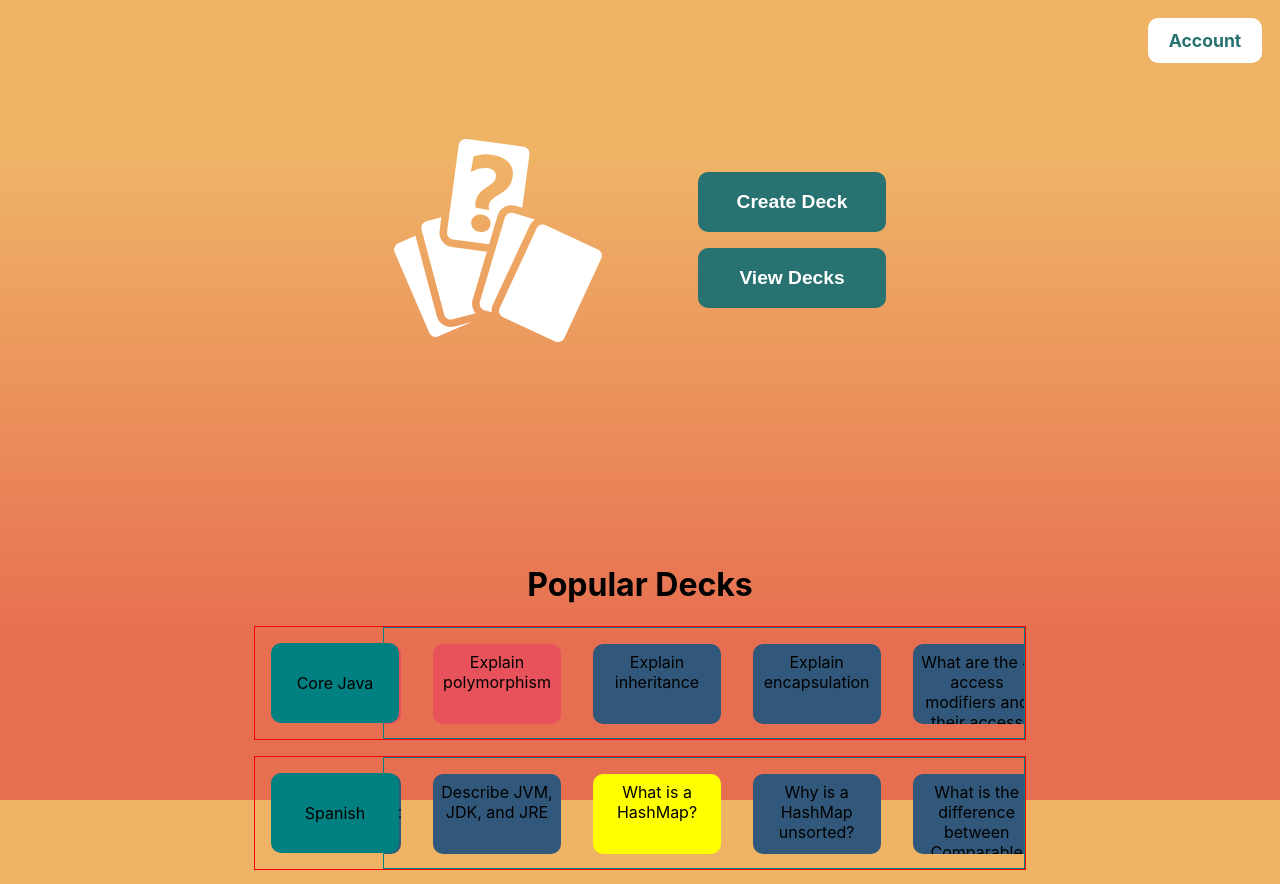
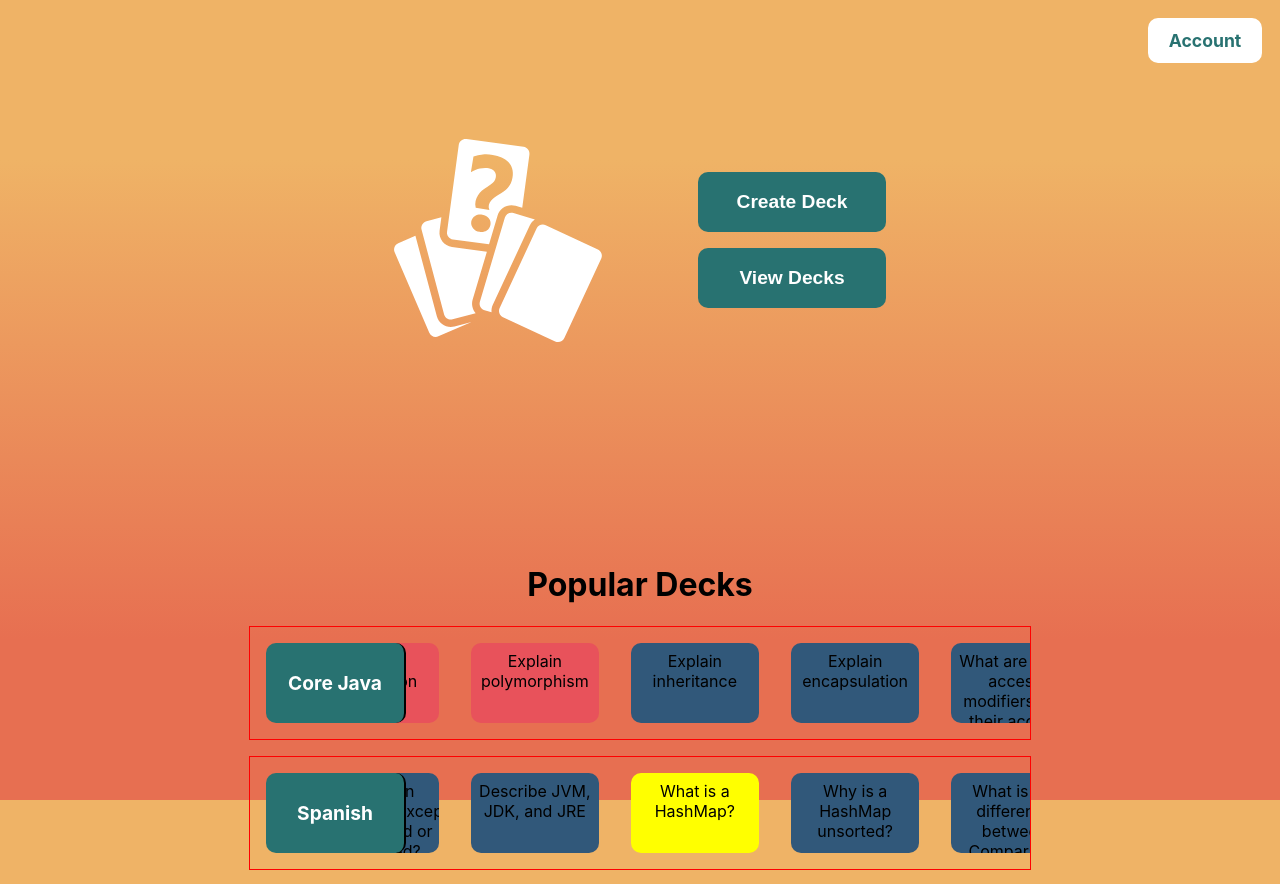
Before and after one commit to michael-mcmasters/Notecards, a React (Create React App) app: page / in a window 1280 px wide. Shown: the top 884 px of the page. Built offline with nearby package versions, Linux system fonts and the light colour scheme.

Commit message:
Style decks and use color theme

```diff
--- a/src/components/homepagetwo/CardsGallary.js
+++ b/src/components/homepagetwo/CardsGallary.js
@@ -4,10 +4,11 @@ import TinyCard from "./TinyCard";
 
 const CardsGallary = ({ deck, amntCardsToShow }) => {
   const [cards, setCards] = useState(getCards(deck.cards, amntCardsToShow));
-  const [xPosition, setXPosition] = useState(0);
+  const [xPosition, setXPosition] = useState(5);
 
-  // Cards will slowly move to this position. -4 so that the last 4 cards stay on screen.
-  const targetXPosition = -25 * (amntCardsToShow - 4);
+  // Cards will slowly move to this position.
+  // (Move 25 units per card. Minus the last 4 so that they stay on screen. Plus 2 to offset CardsContainer's negative left margin.)
+  const targetXPosition = -25 * (amntCardsToShow - 4) + 2;
 
   useEffect(() => {
     setXPosition(targetXPosition);
@@ -42,13 +43,17 @@ const CardsGallary = ({ deck, amntCardsToShow }) => {
   );
 };
 
+// Negative left margin so cards appear to go inside of the deck.
+// Use position relative for cards to use as anchor. (They are using position absolute).
 const CardsContainer = styled.div`
+  margin-left: -2rem;
+  z-index: -1;
+
   position: relative;
   overflow: hidden;
   width: 40rem;
   max-width: 40rem;
   max-height: 8rem;
-  border: 1px solid teal;
 `;
 
 export default CardsGallary;
--- a/src/components/homepagetwo/PopularDecks.js
+++ b/src/components/homepagetwo/PopularDecks.js
@@ -1,10 +1,12 @@
-import React, { useState, useEffect } from 'react';
+import React, { useState, useContext, useEffect } from 'react';
 import styled from "styled-components";
+import { ColorThemeContext } from "../custom_hooks/ColorThemeContext";
 import cardsJSON from "../../resources/card-data.json";
 import CardsGallary from "./CardsGallary";
 import TinyCard from "./TinyCard";
 
 const HomePage2 = () => {
+  const theme = useContext(ColorThemeContext);
 
   // ToDo: Import decks from an API.
   const [decks, setDecks] = useState([
@@ -56,21 +58,21 @@ const HomePage2 = () => {
       </Header>
 
       <DeckRow>
-        <DeckName>
+        <DeckName theme={theme}>
           {decks[0].name}
         </DeckName>
         <CardsGallary deck={decks[0]} amntCardsToShow={amntCardsToShow} />
       </DeckRow>
 
       <DeckRow>
-        <DeckName>
+        <DeckName theme={theme}>
           {decks[1].name}
         </DeckName>
         <CardsGallary deck={decks[1]} amntCardsToShow={amntCardsToShow} />
       </DeckRow>
 
       <DeckRow>
-        <DeckName>
+        <DeckName theme={theme}>
           {decks[2].name}
         </DeckName>
         <CardsGallary deck={decks[2]} amntCardsToShow={amntCardsToShow} />
@@ -98,10 +100,8 @@ const DeckRow = styled.div`
 
 const DeckName = styled.div`
   margin: 1rem;
-  margin-right: -1em;
-  z-index: 1;
-
-  width: 8rem;
+  padding: 0 0.8rem;
+  width: 7rem;
   height: 5rem;
   align-self: flex-start;
   display: flex;
@@ -110,9 +110,17 @@ const DeckName = styled.div`
   overflow: hidden;
   text-overflow: ellipsis;
 
+  font-size: 1.2rem;
+  font-weight: bold;
+  color: white;
+
   /* border: 1px solid yellow; */
-  background-color: teal;
+  background-color: ${props => props.theme.btnBG};
+  /* border: 1px solid black; */
+  /* border-right: none; */
+  border-right: 2px solid black;
   border-radius: 10px;
+  /* box-shadow: 1px 2px black; */
 `;
 
 export default HomePage2;
```
